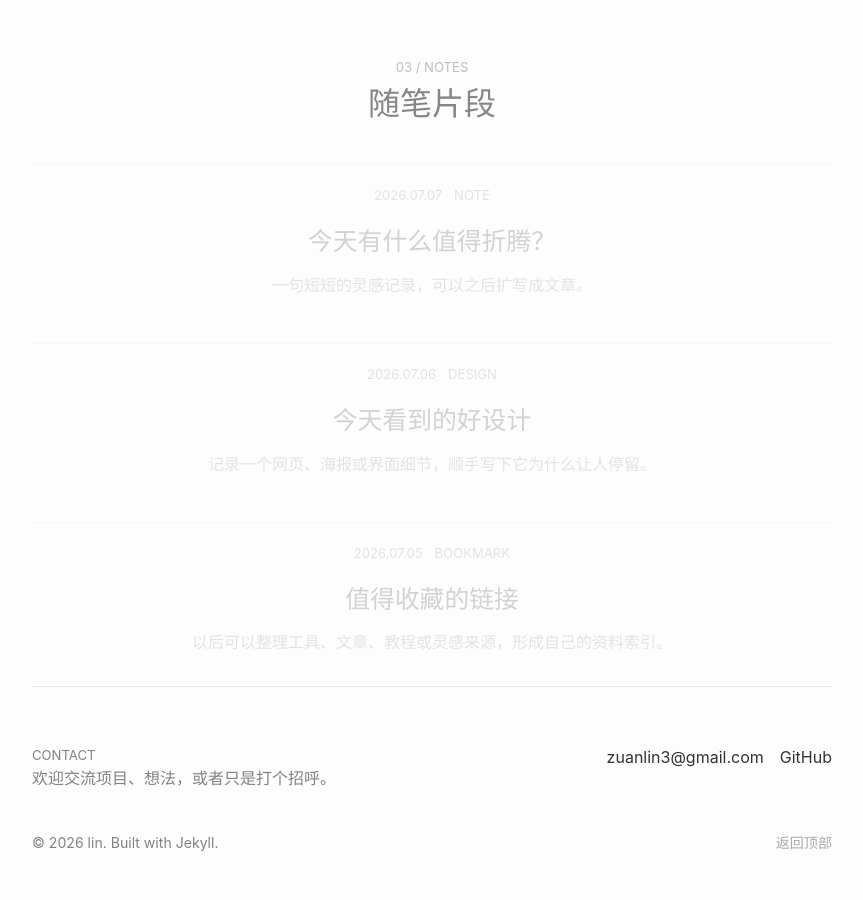
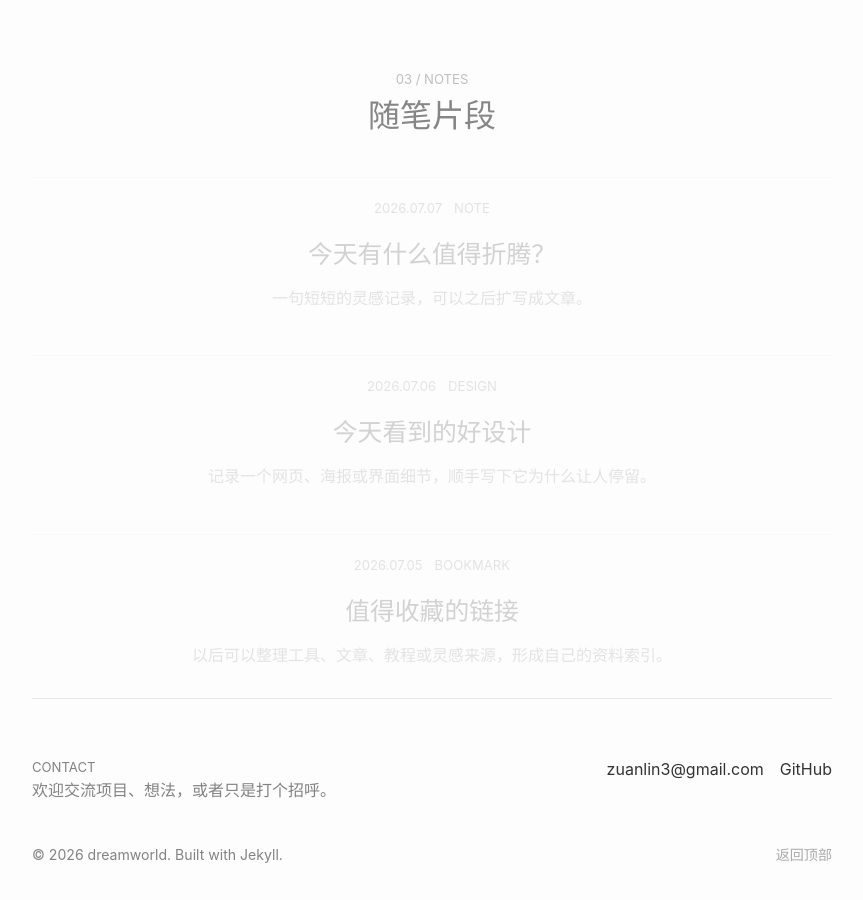
Before and after one commit to lin020905/lin020905.github.io, a Jekyll site: the page built from index.html, in a window 1280 px wide and 900 px high, scrolled down 1396 px. Shown: the whole window, without its empty margins (208-1071 px from the left). Built offline with Jekyll 4.4.1, drawn with Linux system fonts in a browser that asks for light colours.

Commit message:
Rename site to dreamworld and add favicon

```diff
--- a/_config.yml
+++ b/_config.yml
@@ -1,7 +1,7 @@
-title: lin
+title: dreamworld
 email: zuanlin3@gmail.com
-description: "lin 的个人项目展示、创作实验和随笔索引。"
-description_en: "lin's index for personal projects, creative experiments, and notes."
+description: "dreamworld 的个人项目展示、创作实验和随笔索引。"
+description_en: "dreamworld's index for personal projects, creative experiments, and notes."
 url: "https://lin020905.github.io"
 baseurl: ""
 github_username: lin020905
--- a/_includes/footer.html
+++ b/_includes/footer.html
@@ -15,7 +15,7 @@
     </div>
   </div>
   <div class="footer-bottom">
-    <p data-i18n="footerText">© 2026 lin. Built with Jekyll.</p>
+    <p data-i18n="footerText">© 2026 dreamworld. Built with Jekyll.</p>
     <a href="#top" data-i18n="backTop">返回顶部</a>
   </div>
 </footer>
--- a/_includes/head.html
+++ b/_includes/head.html
@@ -13,5 +13,6 @@
   <title>
     {% if page.url == "/" %}{{ site.title }} | Projects & Notes{% else %}{{ page.title | default: site.title }} | {{ site.title }}{% endif %}
   </title>
+  <link rel="icon" type="image/svg+xml" href="{{ '/favicon.svg' | relative_url }}?v={{ build_version }}" />
   <link rel="stylesheet" href="{{ '/styles.css' | relative_url }}?v={{ build_version }}" />
 </head>
--- a/_includes/header.html
+++ b/_includes/header.html
@@ -1,6 +1,6 @@
 <header class="site-header" id="top">
   <div class="site-topline">
-    <a class="site-title" href="{{ '/' | relative_url }}" aria-label="lin home">
+    <a class="site-title" href="{{ '/' | relative_url }}" aria-label="{{ site.title }} home">
       {{ site.title }}
     </a>
 
--- a/index.html
+++ b/index.html
@@ -1,7 +1,7 @@
 ---
 layout: default
 title: Home
-description: lin 的个人项目展示、创作实验和随笔索引。
+description: dreamworld 的个人项目展示、创作实验和随笔索引。
 ---
 
 <section class="home-section" id="about" aria-labelledby="about-title" data-section data-reveal>
--- a/script.js
+++ b/script.js
@@ -19,7 +19,7 @@
     openProject: "打开项目",
     contactLabel: "Contact",
     contactText: "欢迎交流项目、想法，或者只是打个招呼。",
-    footerText: "© 2026 lin. Built with Jekyll.",
+    footerText: "© 2026 dreamworld. Built with Jekyll.",
     backTop: "返回顶部",
   },
   en: {
@@ -42,7 +42,7 @@
     openProject: "Open Project",
     contactLabel: "Contact",
     contactText: "Open to project notes, ideas, or a simple hello.",
-    footerText: "© 2026 lin. Built with Jekyll.",
+    footerText: "© 2026 dreamworld. Built with Jekyll.",
     backTop: "Back To Top",
   },
 };
```
Also changed, not shown: favicon.svg (added).
